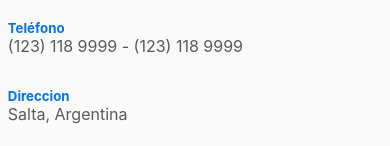
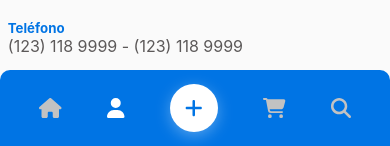
Before and after one commit to RIVERA-PRO/tienda-virtual, a React (Create React App) app: page /login in a window 390 px wide. Shown: the part 698-844 px from the top of the page. Built offline with nearby package versions, Linux system fonts and the light colour scheme.

Commit message:
push mobil

```diff
--- a/src/App.css
+++ b/src/App.css
@@ -3,6 +3,7 @@
   margin: 0;
   box-sizing: border-box;
   transition: all 0.2s linear;
+
 }
 :root{
   --text-color: #000;
@@ -28,9 +29,11 @@ a{
   animation: slideFromLeft 1s ease-in-out forwards;
   -webkit-animation: slideFromLeft 1s ease-in-out forwards;
 }
-nav, header ,.scrolled,.search-container-home,.inputSearch,.modal{ opacity: 0; animation: slideFromCenter 0.55s ease-in-out forwards; -webkit-animation: slideFromCenter 0.55s ease-in-out forwards;
+nav, header ,.scrolled,.search-container-home,.inputSearch,.modal,.scrolledMobile,.modalNavMobile{ opacity: 0; animation: slideFromCenter 0.55s ease-in-out forwards; -webkit-animation: slideFromCenter 0.55s ease-in-out forwards;
 }
 
+.modalNavMobile,.modalSearch-content{ opacity: 0; animation: slideUp 0.4s ease-in-out forwards; -webkit-animation: slideUp 0.4s ease-in-out forwards;
+}
 
 @keyframes slideFromLeft {
   from {
@@ -63,6 +66,22 @@ nav, header ,.scrolled,.search-container-home,.inputSearch,.modal{ opacity: 0; a
       -o-transform: translateY(0%);
   }
   }
+
+
+@keyframes slideUp {
+  from {
+      opacity: 0;
+
+  }
+  to {
+      opacity: 10;
+      transform: translateY(-3%);
+      -webkit-transform: translateY(-3%);
+      -moz-transform: translateY(-3%);
+      -ms-transform: translateY(-3%);
+      -o-transform: translateY(-3%);
+}
+  }
   html::-webkit-scrollbar{
     width: 7px;
     height: 7px;
--- a/src/Components/Developer/Developer.css
+++ b/src/Components/Developer/Developer.css
@@ -12,3 +12,9 @@
     width: 60px;
     object-fit: cover;
 }
+
+@media (max-width: 1024px){
+   .developerContain{
+    margin-bottom: 10vh;
+   }
+}
--- a/src/Components/InputSerach/InputSearchs.css
+++ b/src/Components/InputSerach/InputSearchs.css
@@ -41,18 +41,19 @@
 
     border-radius: 20px;
     border: 0.3px solid #00000037;
-    padding: 5px 10px;
+    padding: 4px 7px;
 
     color: var(--text-color2);
     display: flex;
     gap: 10px;
     align-items: center;
+    font-size: 15px;
 
   }
   .input{
     width: 90%;
     height: 100%;
-    padding: 6px 6px;
+    padding: 6px 20px 6px 0px;
     background-color: transparent;
     border: none;
   }
@@ -120,7 +121,8 @@
   border-radius: 10px;
   width: 80vh;
   height: 90%;
- padding: 20px;
+  padding: 10px 20px;
+  margin-top: 5vh;
 }
 
 .close{
@@ -130,6 +132,8 @@
   margin-left: 98%;
   margin-bottom: 1rem;
 }
+
+
 
  @media (max-width: 1024px){
   .modal p {
@@ -145,17 +149,12 @@
 
 
 
-        width: 16vh;
+        width: 100%;
+
 
       }
 
 
- }
- @media (max-width: 1200px){
-    .inputSearch{
-      width: 30vh!important;
-
-      }
 
  }
 
@@ -163,7 +162,7 @@
 @media (max-width: 510px){
   .inputSearch{
       width: 100%!important;
-   display: none;
+      display: none;
     }
     .modalSearch-content{
       background-color: rgb(255, 255, 255);
@@ -172,4 +171,5 @@
       height: 100%;
      padding: 20px;
     }
+
 }
--- a/src/Components/InputSerach/InputSearchs.jsx
+++ b/src/Components/InputSerach/InputSearchs.jsx
@@ -57,11 +57,14 @@ export default function InputSearchs() {
             <div className="search-container">
                 <div className="inputSearch" onClick={openModal}>
                     <FontAwesomeIcon icon={faSearch} className="search-icon" />
-                    <input
-                        type="text"
-                        placeholder="Buscar propiedad..."
+                    <div
+
+
                         className="input"
-                    />
+
+                    >
+                        Buscar propiedad...
+                    </div>
                 </div>
             </div>
 
--- a/src/Components/Navbar/Navbar.css
+++ b/src/Components/Navbar/Navbar.css
@@ -311,7 +311,11 @@ nav{
        display: none;
      }
 
+     header {
 
+        position: absolute;
+
+    }
  }
 
 
--- /dev/null
+++ b/src/Components/NavbarMobile/NavbarMobile.css
@@ -0,0 +1,71 @@
+.scrolledMobile {
+   display: none;
+}
+
+@media (max-width: 510px) {
+    .scrolledMobile{
+        display: flex;
+        position: fixed;
+        width: 100%;
+        background-color: transparent;
+        background-color: var(--color1);
+        bottom: 0;
+        right: 0;
+        left: 0;
+
+        height: 9vh;
+        align-items: center;
+        justify-content: space-between;
+        padding: 10px 10%;
+        gap: 2rem;
+        border-radius: 10px 10px 0px 0px;
+
+}
+
+    .scrolledMobile a{
+        font-size: 20px;
+        color: var(--text-color2);
+        color: #c2c2c2
+    }
+
+    .active{
+        color: var(--blanco)!important;
+
+    }
+
+    .plus{
+        background-color: var(--blanco);
+        color: var(--color1);
+        padding: 15px 15px;
+        width: 3rem;
+        height:  3rem;
+        border-radius: 100%;
+        box-shadow: 0px 4px 15px rgba(255, 255, 255, 0.326);
+        display: flex;
+        justify-content: center;
+        text-align: center;
+        align-items: center;
+        border: none;
+        font-size: 20px;
+}
+
+
+.modalNavMobile{
+    background-color: var(--blanco);
+
+    display: flex;
+    position: absolute;
+    width: 100%;
+    height: 50vh;
+
+    right: 0;
+    left: 0;
+    bottom: 7vh;
+    padding: 50px 5%;
+   flex-direction: column;
+   gap: 2rem;
+   border-radius: 10px 10px 0px 0px;
+
+
+}
+}
--- /dev/null
+++ b/src/Components/NavbarMobile/NavbarMobile.jsx
@@ -0,0 +1,71 @@
+import React, { useState, useEffect } from 'react'
+import './NavbarMobile.css'
+
+import { Link as Anchor, useNavigate, useLocation } from "react-router-dom";
+import InputSearch from '../InputSerach/InputSearchs'
+import { FontAwesomeIcon } from '@fortawesome/react-fontawesome';
+import { faUser, faShoppingCart, faSearch, faHome, faPlus } from '@fortawesome/free-solid-svg-icons';
+
+export default function NavbarMobile() {
+
+    const location = useLocation();
+    const [scrolled, setScrolled] = useState(false);
+    const [modalOpen, setModalOpen] = useState(false);
+    const openModal = () => {
+        setModalOpen(!modalOpen)
+    }
+    const closeModal = () => {
+        setModalOpen(false)
+    }
+    const handleScroll = () => {
+        const offset = window.scrollY;
+        if (offset > 0) {
+            setScrolled(true);
+        } else {
+            setScrolled(false);
+        }
+    };
+    useEffect(() => {
+        window.addEventListener("scroll", handleScroll);
+        return () => {
+            window.removeEventListener("scroll", handleScroll);
+        };
+    }, []);
+
+    return (
+        <section className={scrolled ? " scrolledMobile " : "scrolledMobile"}>
+
+            <Anchor to={`/`} className={location.pathname === '/' ? 'active' : ''} onClick={closeModal}>
+                <FontAwesomeIcon icon={faHome} />
+            </Anchor>
+            <Anchor to={`/login`} className={location.pathname === '/login' ? 'active' : ''} onClick={closeModal}>
+                <FontAwesomeIcon icon={faUser} />
+            </Anchor>
+
+            <button onClick={modalOpen ? closeModal : openModal} className='plus'>
+                {modalOpen ? <p >x</p> : <FontAwesomeIcon icon={faPlus} />}
+            </button>
+
+
+            <Anchor to={`/carrito`} className={location.pathname === '/carrito' ? 'active' : ''} onClick={closeModal}>
+                <FontAwesomeIcon icon={faShoppingCart} />
+            </Anchor>
+            <Anchor to={`/`} className={location.pathname === '/search' ? 'active' : ''} onClick={closeModal}>
+                <FontAwesomeIcon icon={faSearch} />
+            </Anchor>
+            {
+                modalOpen && <div className='modalNavMobile'>
+
+
+                    <Anchor to={`/`} >Inico</Anchor>
+                    <Anchor to={`/`} >Zapatillas</Anchor>
+                    <Anchor to={`/`} >Remeras</Anchor>
+                    <Anchor to={`/`} >Pantalones</Anchor>
+
+
+                </div>
+            }
+
+        </section>
+    );
+}
--- a/src/Layouts/IndexLayout.jsx
+++ b/src/Layouts/IndexLayout.jsx
@@ -5,6 +5,7 @@ import Footer from '../Components/Footer/Footer'
 import Hero from '../Components/Hero/Hero'
 import Develloper from '../Components/Developer/Developer'
 import Ofertas from '../Components/Ofertas/Ofertas'
+import NavbarMobile from '../Components/NavbarMobile/NavbarMobile'
 export default function IndexLayout() {
     return (
         <div >
@@ -14,7 +15,7 @@ export default function IndexLayout() {
             <Ofertas />
             <Footer />
             <Develloper />
-
+            <NavbarMobile />
 
         </div>
     )
--- a/src/Layouts/MainLayout.jsx
+++ b/src/Layouts/MainLayout.jsx
@@ -4,6 +4,7 @@ import { Outlet } from "react-router-dom";
 
 import Footer from '../Components/Footer/Footer'
 import Develloper from '../Components/Developer/Developer'
+import NavbarMobile from '../Components/NavbarMobile/NavbarMobile'
 export default function MainLayout() {
     return (
         <div>
@@ -12,7 +13,7 @@ export default function MainLayout() {
 
             <Footer />
             <Develloper />
-
+            <NavbarMobile />
         </div>
     )
 }
--- a/src/Pages/PageLogin/PageLogin.jsx
+++ b/src/Pages/PageLogin/PageLogin.jsx
@@ -2,7 +2,7 @@ import React, { useState } from 'react';
 import Login from '../../Components/LogIn/LogIn';
 import Register from '../../Components/Register/Register';
 import './PageLogin.css'
-import imagen from '../../images/home.png'
+import imagen from '../../images/3.png'
 export default function PageLogin() {
     const [showLogin, setShowLogin] = useState(true);
 
```
Also changed, not shown: src/images/login.png (renamed from src/images/OFERTAS.png), 1 other file (tests, documents, lock files or other folders).
